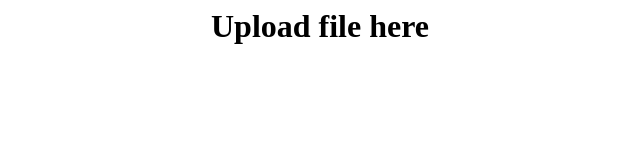
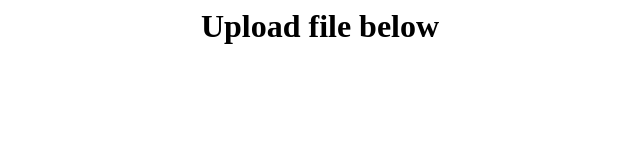
Before and after one commit to itzdobby/Website-1, a plain HTML site: page index.html in a window 1280 px wide. Shown: the whole page, without its empty margins (320-960 px from the left). Drawn offline with Linux system fonts and the light colour scheme.

Commit message:
Update index.html

```diff
--- a/index.html
+++ b/index.html
@@ -1,11 +1,12 @@
 <html>
 <head>
-<title>Upload</title>
 <style>
 h1 {text-align: center;}
 </style>
-<meta name="description" content="Our first page">
-<meta name="keywords" content="html tutorial template">
 </head>
-<h1>Upload file here</h1>
+<body>
+
+<h1>Upload file below</h1>
+
+</body>
 </html>
```
